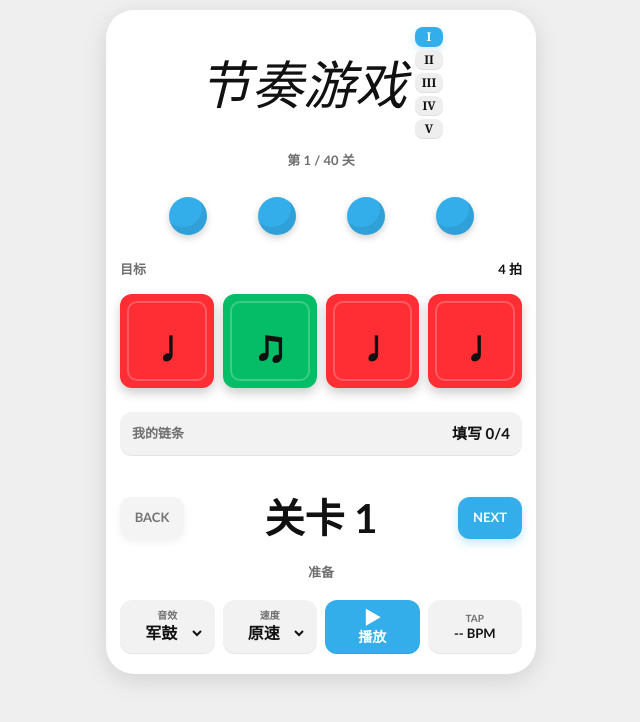
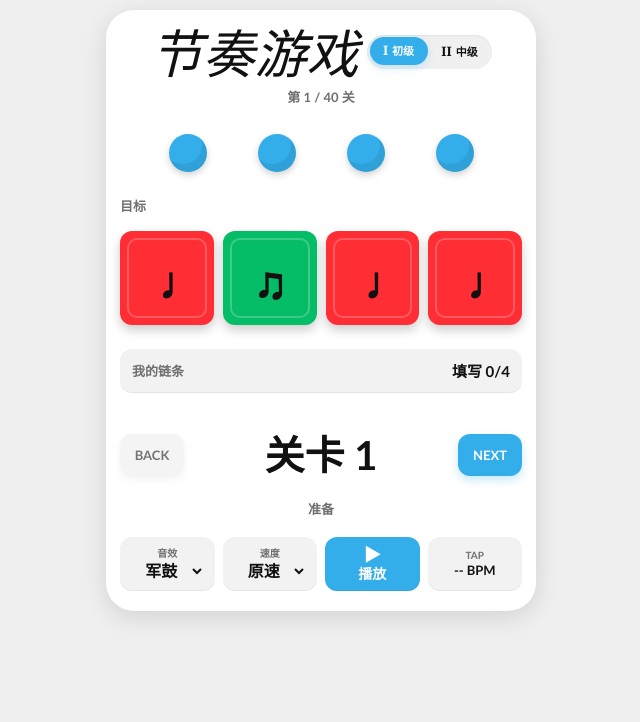
Before and after one commit to eddietsai6-code/rhythm-chain-game, a website with bundled scripts: page index.html in a window 1280 px wide. Shown: the whole page, without its empty margins (319-959 px from the left). Built offline with nearby package versions, Linux system fonts and the light colour scheme.

Commit message:
Redesign rhythm stage switcher

```diff
--- a/assets/app.js
+++ b/assets/app.js
@@ -39,7 +39,6 @@ const selectors = {
   slotPickerTitle: document.querySelector("#slotPickerTitle"),
   slotPickerGrid: document.querySelector("#slotPickerGrid"),
   closeSlotPickerButton: document.querySelector("#closeSlotPickerButton"),
-  targetBeatCount: document.querySelector("#targetBeatCount"),
   playerBeatCount: document.querySelector("#playerBeatCount"),
   statusText: document.querySelector("#statusText"),
   drillLabel: document.querySelector("#drillLabel"),
@@ -225,8 +224,14 @@ function renderPageSwitch() {
       const button = document.createElement("button");
       button.className = "page-switch-button";
       button.type = "button";
-      button.textContent = page.label;
-      button.setAttribute("aria-label", `第 ${page.label} 页`);
+      const roman = document.createElement("span");
+      roman.className = "page-switch-roman";
+      roman.textContent = page.label;
+      const stage = document.createElement("span");
+      stage.className = "page-switch-stage";
+      stage.textContent = page.name;
+      button.replaceChildren(roman, stage);
+      button.setAttribute("aria-label", `${page.name} ${page.startLevel}-${page.endLevel}`);
       button.disabled = page.locked || page.startLevel > LEVEL_COUNT;
       if (page.id === currentPage.id) button.classList.add("active");
       button.addEventListener("click", () => loadLevel(page.startLevel));
@@ -301,7 +306,6 @@ function renderReadouts() {
   selectors.comboReadout.textContent = `${filledCount} / ${state.config.comboCount}`;
   selectors.beatReadout.textContent = String(targetBeats);
   selectors.accuracyReadout.textContent = accuracy;
-  selectors.targetBeatCount.textContent = `${targetBeats} 拍`;
   selectors.playerBeatCount.textContent = `${playerBeats} 拍`;
   selectors.chainEntryButton.disabled = filledCount >= state.config.comboCount;
   selectors.chainEntryButton.setAttribute(
--- a/assets/rhythm-core.js
+++ b/assets/rhythm-core.js
@@ -22,11 +22,8 @@ const MAX_COMBO_COUNT = 16;
 const DEFAULT_BPM = 80;
 export const COUNT_IN_BEATS = 4;
 export const LEVEL_PAGES = deepFreeze([
-  { id: "foundation", label: "I", startLevel: 1, endLevel: 40, locked: false },
-  { id: "advanced", label: "II", startLevel: 41, endLevel: 50, locked: false },
-  { id: "challenge", label: "III", startLevel: 51, endLevel: 60, locked: false },
-  { id: "expert", label: "IV", startLevel: 61, endLevel: 70, locked: false },
-  { id: "master", label: "V", startLevel: 71, endLevel: 80, locked: false },
+  { id: "foundation", label: "I", name: "初级", startLevel: 1, endLevel: 40, locked: false },
+  { id: "intermediate", label: "II", name: "中级", startLevel: 41, endLevel: 80, locked: false },
 ]);
 const ADVANCED_UNLOCK_LEVEL = 41;
 const CHALLENGE_UNLOCK_LEVEL = 51;
--- a/assets/styles.css
+++ b/assets/styles.css
@@ -79,6 +79,7 @@ button {
   align-items: center;
   justify-content: center;
   gap: 8px;
+  flex-wrap: nowrap;
 }
 
 h1,
@@ -96,32 +97,51 @@ h1 {
 }
 
 .page-switch {
-  display: grid;
+  display: inline-flex;
+  align-items: center;
   gap: 3px;
+  padding: 3px;
+  border-radius: 999px;
+  background: #f0f0f0;
   transform: translateY(-1px);
+  box-shadow: inset 0 1px 2px rgba(0, 0, 0, 0.06);
 }
 
 .page-switch-button {
-  display: grid;
-  place-items: center;
-  width: 28px;
-  height: 20px;
+  display: inline-flex;
+  align-items: center;
+  justify-content: center;
+  gap: 4px;
+  min-width: 58px;
+  height: 28px;
+  padding: 0 9px;
   border: 0;
-  border-radius: 8px;
-  background: #eeeeee;
+  border-radius: 999px;
+  background: transparent;
   color: #111111;
   cursor: pointer;
-  font-family: Georgia, "Times New Roman", serif;
-  font-size: 12px;
   font-weight: 900;
   line-height: 1;
-  box-shadow: inset 0 -1px 0 rgba(0, 0, 0, 0.07);
+  white-space: nowrap;
+  transition: background 140ms ease, color 140ms ease, box-shadow 140ms ease, transform 140ms ease;
+}
+
+.page-switch-roman {
+  font-family: Georgia, "Times New Roman", serif;
+  font-size: 13px;
+  font-weight: 900;
+}
+
+.page-switch-stage {
+  font-size: 11px;
+  font-weight: 900;
 }
 
 .page-switch-button.active {
   background: var(--blue-dot);
   color: #ffffff;
   box-shadow: 0 3px 8px rgba(51, 174, 234, 0.24);
+  transform: translateY(-1px);
 }
 
 .page-switch-button:disabled {
@@ -552,12 +572,21 @@ h1 {
 
 .practice-card[data-combo-tier="16"] .page-switch {
   gap: 2px;
+  padding: 2px;
 }
 
 .practice-card[data-combo-tier="16"] .page-switch-button {
-  width: 26px;
-  height: 19px;
-  font-size: 11px;
+  min-width: 52px;
+  height: 26px;
+  padding: 0 7px;
+}
+
+.practice-card[data-combo-tier="16"] .page-switch-roman {
+  font-size: 12px;
+}
+
+.practice-card[data-combo-tier="16"] .page-switch-stage {
+  font-size: 10px;
 }
 
 .practice-card[data-combo-tier="16"] .brand-lockup p,
--- a/index.html
+++ b/index.html
@@ -37,7 +37,6 @@
           <div class="chain-area">
             <div class="chain-label">
               <span>目标</span>
-              <strong id="targetBeatCount">4 拍</strong>
             </div>
             <div class="chain-row target-chain" id="targetChain"></div>
 
```
Also changed, not shown: tests/rhythm-core.test.mjs (+7 -10 lines), tests/ui-contract.test.mjs (+13 -2 lines), README.md.
